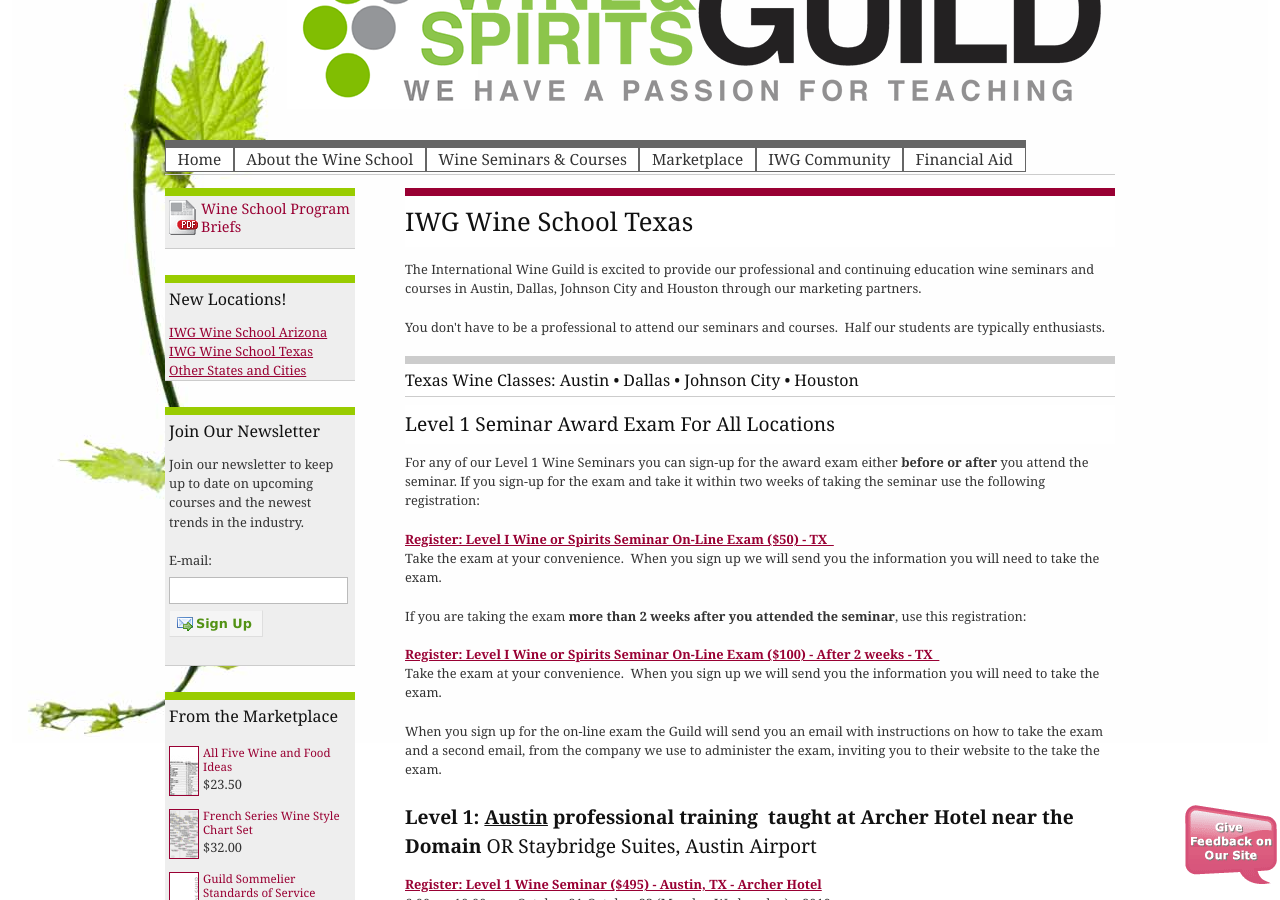
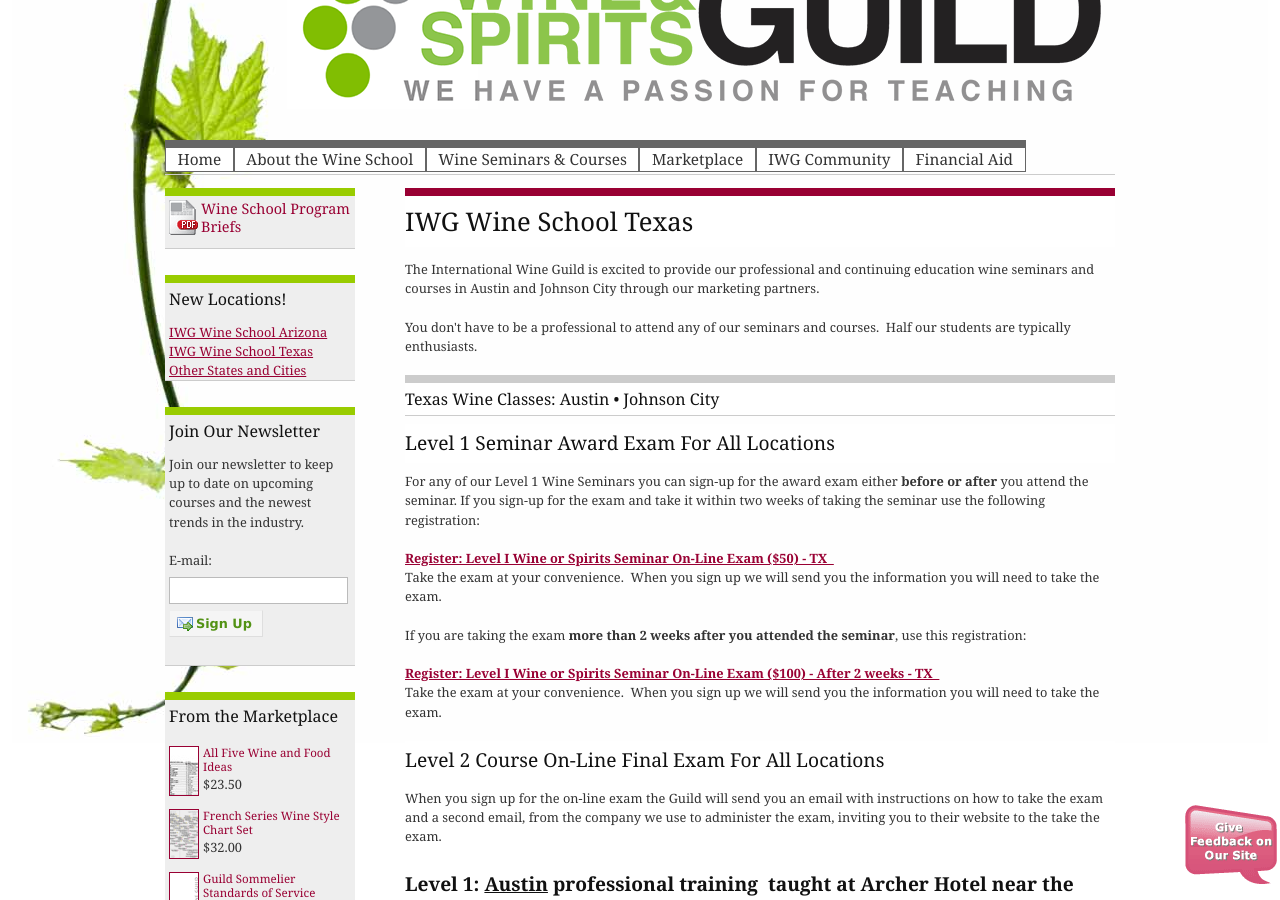
Before and after one commit to CKDev/internationalwineguild.com, a Jekyll site: the page built from texas-wine-school.html, in a window 1280 px wide and 900 px high, scrolled down 237 px. Built offline with Jekyll 4.4.1, drawn with Linux system fonts in a browser that asks for light colours; a script that is not in the unit is left out; comment, search, counter and statistics services are not loaded.

Commit message:
Update texas-wine-school.html

```diff
--- a/texas-wine-school.html
+++ b/texas-wine-school.html
@@ -6,10 +6,10 @@
 <h1>IWG Wine School Texas</h1>
 
 <p>The International Wine Guild is excited to provide our professional and continuing education wine seminars and
-  courses in Austin, Dallas, Johnson City and Houston through our marketing partners.</p>
-<p>You don't have to be a professional to attend our seminars and courses. &nbsp;Half our students are typically
+  courses in Austin and Johnson City through our marketing partners.</p>
+<p>You don't have to be a professional to attend any of our seminars and courses. &nbsp;Half our students are typically
   enthusiasts.</p>
-<h2>Texas Wine Classes: Austin • Dallas • Johnson City • Houston</h2>
+<h2>Texas Wine Classes: Austin • Johnson City</h2>
 <h3>Level 1 Seminar Award Exam For All Locations </h3>
 <p>For any of our Level 1 Wine Seminars you can sign-up for the award exam either <strong>before or after</strong>
   you attend the seminar. If you sign-up for the exam and take it within two weeks of taking the seminar use the
@@ -26,6 +26,9 @@
       Level I Wine or Spirits Seminar On-Line Exam ($100) - After 2 weeks - TX &nbsp;<br>
     </strong></a>Take the exam at your convenience. &nbsp;When you sign up we will send you the information you will
   need to take the exam.&nbsp;</p>
+
+<h3>Level 2 Course On-Line Final Exam For All Locations </h3>
+
 <p>When you sign up for the on-line exam the Guild will send you an email with instructions on how to take the exam
   and a second email, from the company we use to administer the exam, inviting you to their website to the take the
   exam.</p>
```
